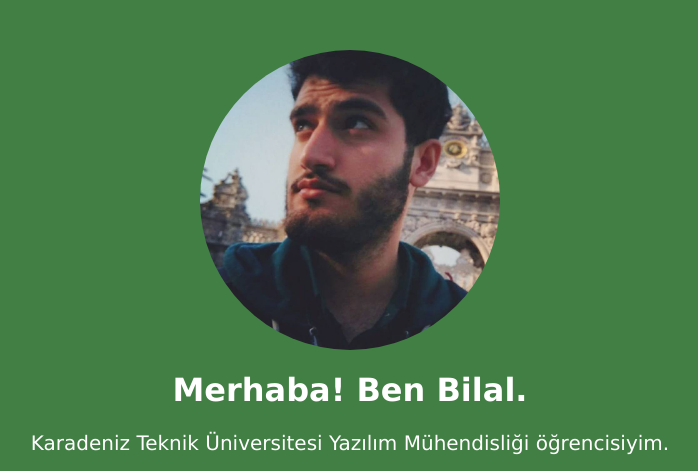
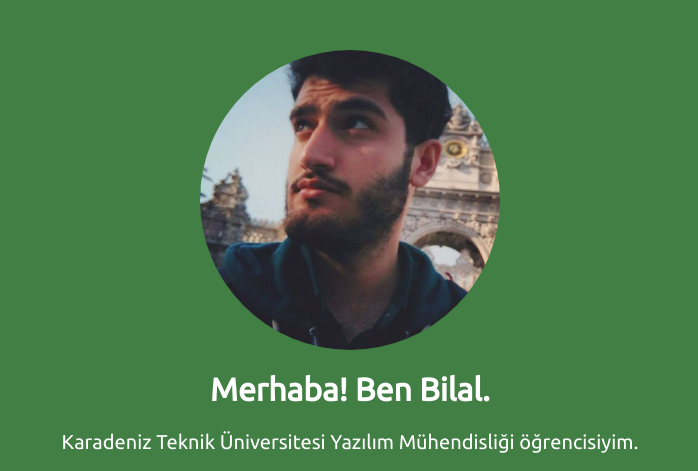
Before and after one commit to bilalkocak/bilalkocak.net, a plain HTML site: page index.html in a window 1280 px wide. Shown: the top 471 px of the page, without its empty margins (290-988 px from the left). Drawn offline with Linux system fonts and the light colour scheme.

Commit message:
Font değiştirildi

```diff
--- a/css/style.css
+++ b/css/style.css
@@ -49,3 +49,6 @@ td{
 .github{
   margin-left: 0px;
 }
+.ubuntu-font{
+  font-family: 'Ubuntu', sans-serif;
+}
```
